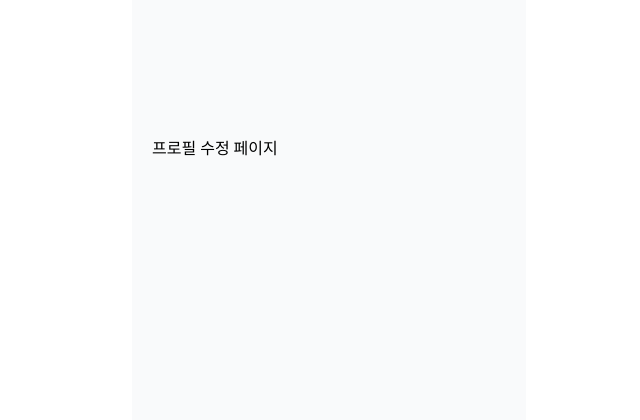
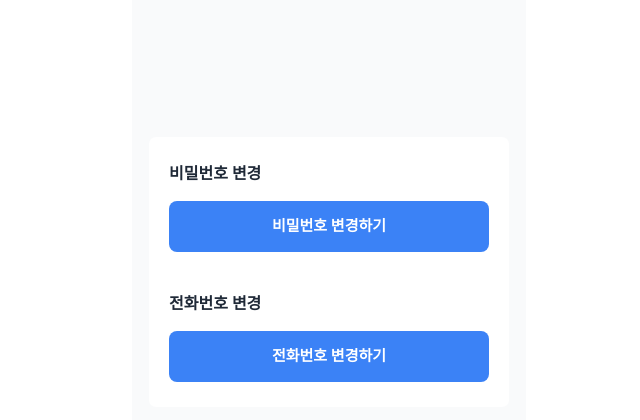
Before and after one commit to Whatdoyumin/fitpass-web, a React (Vite) app: page /my/edit-profile in a window 1280 px wide. Shown: the top 420 px of the page, without its empty margins (311-951 px from the left). Built offline with nearby package versions, Linux system fonts and the light colour scheme; a web font is replaced by a local one.

Commit message:
feat: 비밀번호 수정 퍼블리싱만 진행 시작작

```diff
--- a/src/pages/ChangePassword.tsx
+++ b/src/pages/ChangePassword.tsx
@@ -1,5 +1,49 @@
-function ChangePssword() {
-  return <div>비밀번호 변경 페이지</div>;
+interface ChangePasswordProps {
+  currentPassword: string;
+  newPassword: string;
+  confirmNewPassword: string;
 }
 
-export default ChangePssword;
+function ChangePassword({
+  currentPassword,
+  newPassword,
+  confirmNewPassword
+}: ChangePasswordProps) {
+  return (
+      <div className="bg-white p-6">
+        {/* 기존 비밀번호 */}
+        <div className="mb-[10px]">
+          <label className="text-gray-800 text-[16px] font-bold">기존 비밀번호</label>
+          <input
+            type="password"
+            value={currentPassword}
+            placeholder="비밀번호를 입력해주세요"
+            className="w-full p-3 border border-gray-300 rounded-md mt-[10px] text-[14px] font-bold"
+          />
+        </div>
+
+        {/* 새로운 비밀번호 */}
+        <div className="mb-[227px]">
+          <label className="text-gray-800 text-[16px] font-bold">새로운 비밀번호</label>
+          <input
+            type="password"
+            value={newPassword}
+            placeholder="새로운 비밀번호를 입력해주세요"
+            className="w-full p-3 border border-gray-300 rounded-md mt-[10px] text-[14px] font-bold"
+          />
+          <input
+            type="password"
+            value={confirmNewPassword}
+            placeholder="새로운 비밀번호를 재확인해주세요"
+            className="w-full p-3 border border-gray-300 rounded-md mt-[10px] text-[14px] font-bold"
+          />
+        </div>
+        {/* 변경하기 버튼 */}
+        <button className="w-full max-w-[350px] h-[51px] bg-blue-500 text-white rounded-lg text-[15px] font-bold">
+          변경하기
+        </button>
+      </div>
+  );
+}
+
+export default ChangePassword;
--- a/src/pages/EditProfile.tsx
+++ b/src/pages/EditProfile.tsx
@@ -1,5 +1,35 @@
+import { Link } from "react-router-dom";
+
 function EditProfile() {
-  return <div>프로필 수정 페이지</div>;
+  return (
+    <div className="flex justify-center items-center">
+      <div className="w-[360px] h-[270px] p-[30px_20px] bg-white rounded-[7px] flex justify-center items-center">
+        <div className="flex flex-col">
+          {/* 비밀번호 변경 */}
+          <div>
+            <p className="text-gray-800 text-[16px] font-bold">비밀번호 변경</p>
+            <div className="h-[15px]" /> {/* 15px 공백 */}
+            <Link to="/my/change-password">
+              <button className="w-[320px] h-[51px] bg-blue-500 text-white rounded-lg text-[15px] font-bold">
+                비밀번호 변경하기
+              </button>
+            </Link>
+          </div>
+
+          {/* 전화번호 변경 */}
+          <div>
+          <p className="text-gray-800 text-[16px] mt-[40px] font-bold">전화번호 변경</p>
+          <div className="h-[15px]" /> {/* 15px 공백 */}
+            <Link to="/my/change-phone">
+              <button className="w-[320px] h-[51px] bg-blue-500 text-white rounded-lg text-[15px] font-bold">
+                전화번호 변경하기
+              </button>
+            </Link>
+          </div>
+        </div>
+      </div>
+    </div>
+  );
 }
 
 export default EditProfile;
```
